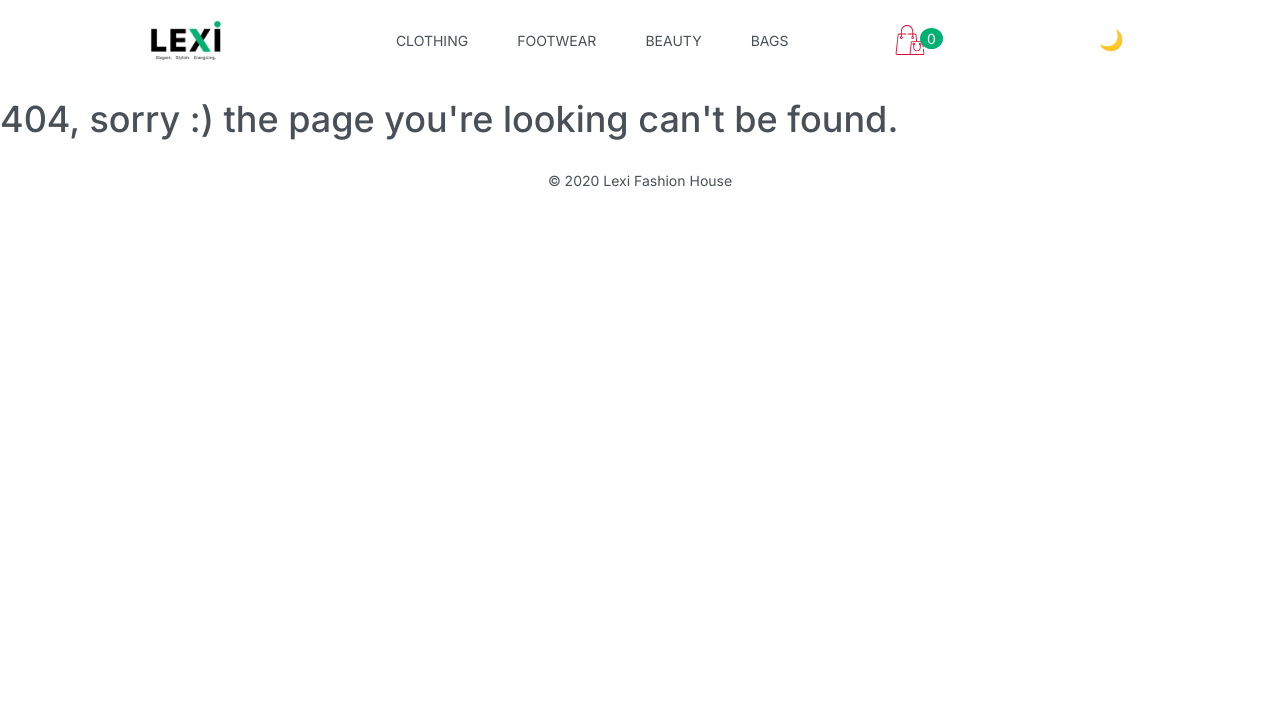
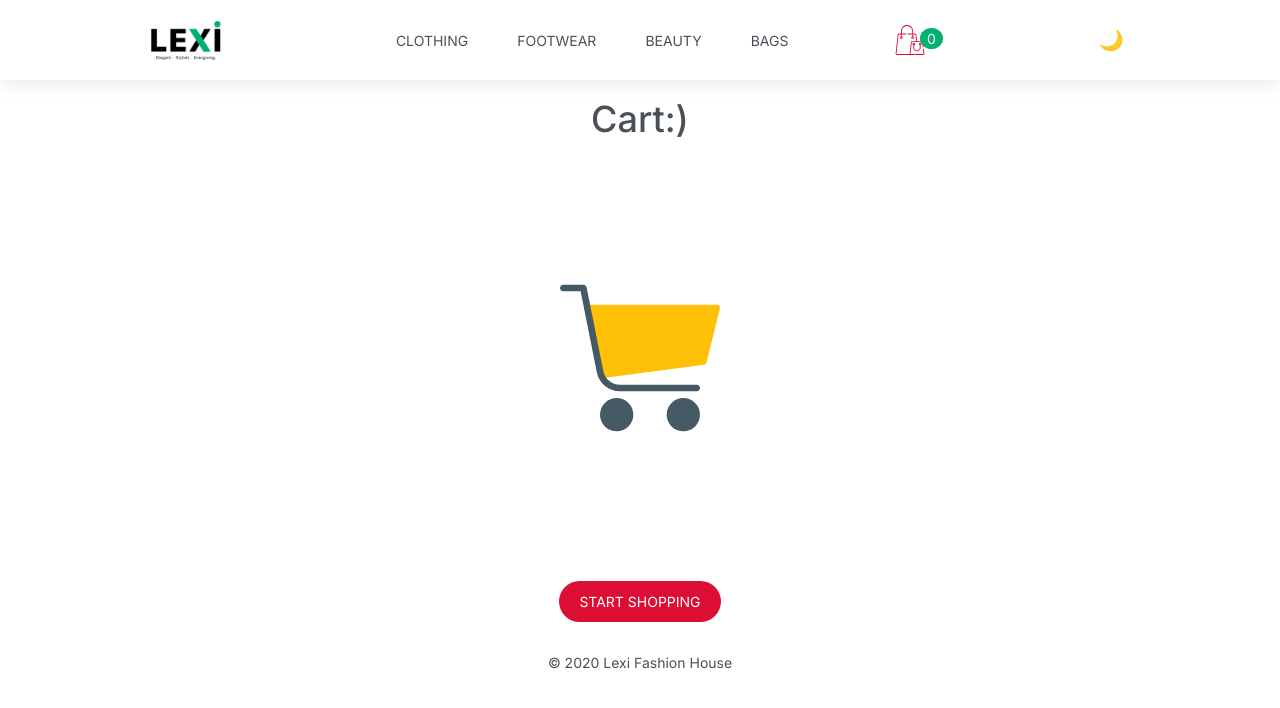
Before and after one commit to domanisamuel/kiatu, a React (Create React App) app: page /cart in a window 1280 px wide. Before the commit this address had no page. Shown: the top 708 px of the page. Built offline with nearby package versions, Linux system fonts and the light colour scheme.

Commit message:
[feature]: shopping-cart

```diff
--- a/src/App.tsx
+++ b/src/App.tsx
@@ -9,6 +9,7 @@ import ErrorPage from './pages/404/ErrorPage';
 import Preloader from './components/preloader/preloader';
 import Navigation from './components/navigation/navigation'
 import Footer from './components/footer/footer'
+import ShoppingCart from './components/shopping-cart/shoping-cart'
 
 //theme
 import { ThemeContext } from './themes/themeContext'
@@ -35,6 +36,7 @@ function App() {
           <Navigation/>
           <Switch>
             <Route path='/' exact component={HomePage}/>
+            <Route path='/cart' exact component={ShoppingCart}/>
             <Route component={ErrorPage}/>
           </Switch>
           <Footer/>
--- a/src/components/navigation/navigation.scss
+++ b/src/components/navigation/navigation.scss
@@ -4,6 +4,7 @@
 /*Desktop View*/
 .navigation {
   padding: 20px 0;
+  box-shadow: $glovo-box-shadow;
 
   .logo-nav {
     display: flex;
--- a/src/components/navigation/navigation.tsx
+++ b/src/components/navigation/navigation.tsx
@@ -49,7 +49,7 @@ const Navigation: React.FC =()=> {
                 </div>
                 {/* cart */}
                 <span className='bag'>
-                    <BagIcon height='30'/><span className='bag-count'>{0}</span>
+                    <Link to='/cart'><BagIcon height='30'/><span className='bag-count'>{0}</span></Link>
                 </span>
                 <span>
                     <button onClick={changeTheme}>{theme === 'dark' ? '🌞' : '🌙'}</button>
--- a/src/components/shopping-cart/shoping-cart.tsx
+++ b/src/components/shopping-cart/shoping-cart.tsx
@@ -1,9 +1,19 @@
-import React from 'react'
+import React, { useState } from 'react'
+import styles from './shopping-cart.module.scss'
+
+import { ReactComponent as CartIcon } from '../../assets/icons/cart-big.svg'
 
 const ShoppingCart: React.FC =()=> {
+    const [ cart, setCart ] = useState([])
     return (
-        <div>
-            <h1>Cart empty :)</h1>
+        <div className={styles.cart}>
+            <h1>Cart:)</h1>
+            <CartIcon style={cart.length > 0 ? {display:'none'} : {display:'inline'}}/>
+            <div className={styles.checkout}>
+                <button style={cart.length > 0 ? {display:'none'} : {display:'inline'}}>START SHOPPING</button>
+                <button style={cart.length < 1 ? {display:'none'} : {display:'inline'}}>CONTINUE SHOPPING</button>
+                <button style={cart.length < 1 ? {display:'none'} : {display:'inline'}}>PROCEED TO CHECKOUT</button>
+            </div>
         </div>
     )
 }
--- /dev/null
+++ b/src/components/shopping-cart/shopping-cart.module.scss
@@ -0,0 +1,22 @@
+
+@import '../../Global.scss';
+
+.cart {
+    text-align: center;
+
+    svg {
+        height: 20vh;
+        margin: 10%;
+    }
+
+    .checkout {
+        button {
+            background: $color-red;
+            color: $color-white;
+            border: none;
+            padding: 10px 20px;
+            margin: 10px;
+            border-radius: $border-radius-max;
+        }
+    }
+}
```
Also changed, not shown: src/assets/icons/cart-big.svg (added).
